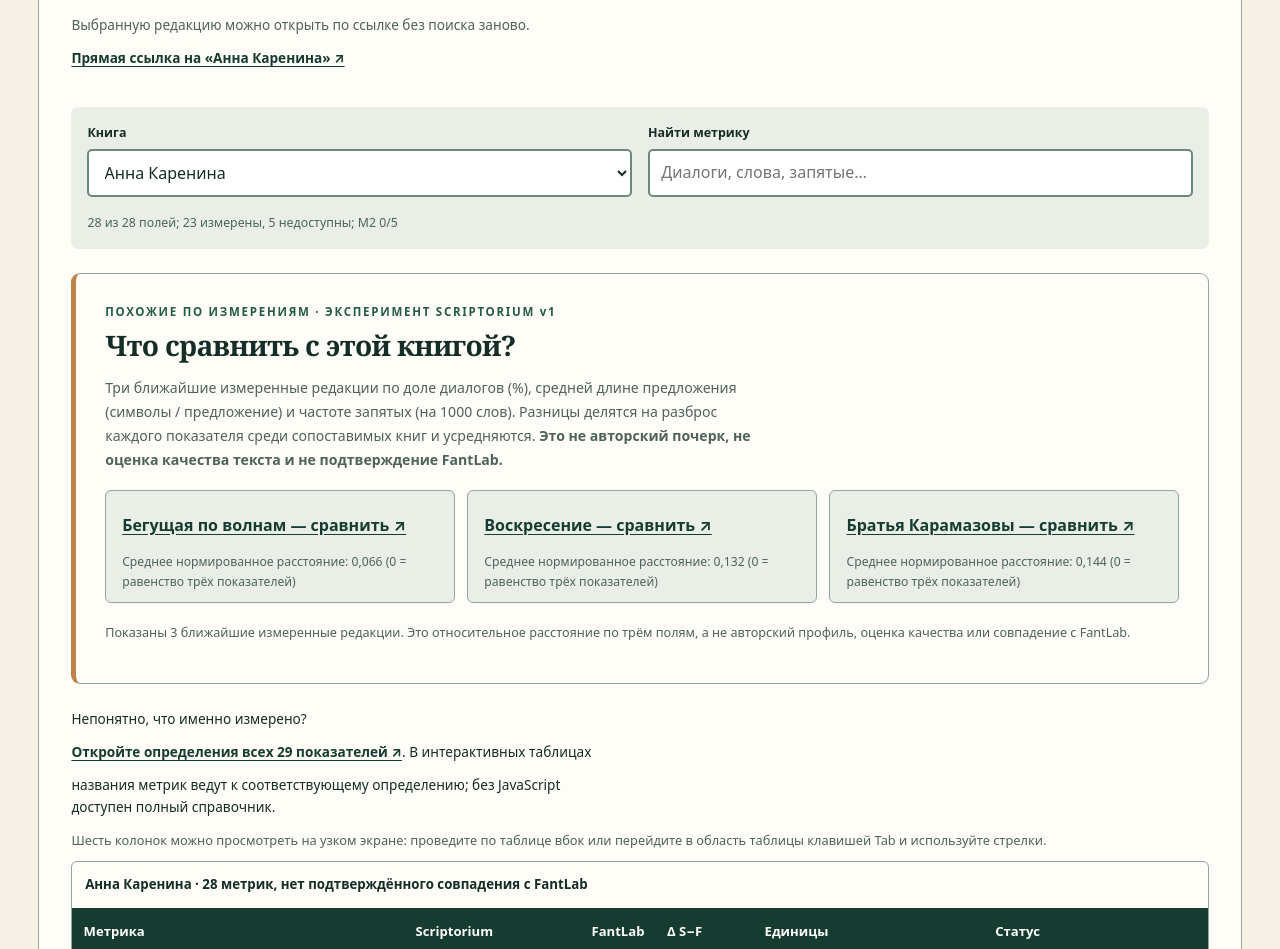
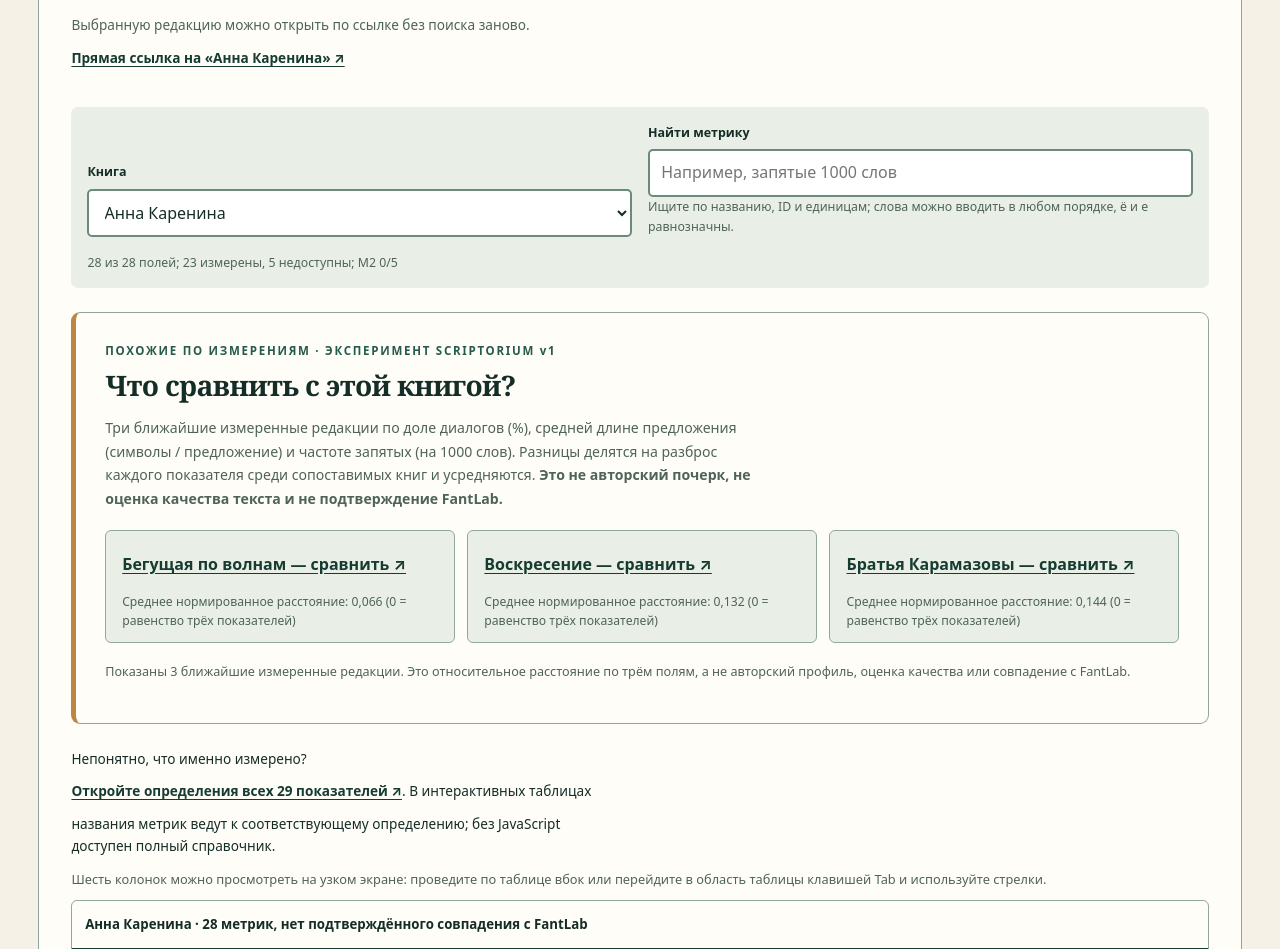
Before and after one commit to drevendev/Scriptorium, a plain HTML site: page index.html in a window 1280 px wide. Shown: the part 7103-8052 px from the top of the page. Drawn offline with Linux system fonts and the light colour scheme.

Commit message:
feat(reader): match unordered metric metadata terms (index.html)

```diff
--- a/index.html
+++ b/index.html
@@ -291,7 +291,7 @@
 <p>Отдельное измерение Scriptorium и значение FantLab, если оно есть. <strong>Δ S−F</strong> — разница «Scriptorium минус FantLab»: для процентов — в процентных пунктах, для остальных полей — в указанных единицах. Дробные разницы округлены до трёх знаков (малые ненулевые показаны как &lt;0,001). Это диагностика разных или неустановленных редакций, <strong>не критерий прохождения</strong>. Отсутствующая разница — «—», не ноль. Совпадение методик и исходного текста FantLab не установлено — M2: 0/5.</p><p class="permalink-help">Выбранную редакцию можно открыть по ссылке без поиска заново. <a id="share-work" href="?book=anna#measurements">Прямая ссылка на «Анну Каренину» ↗</a></p></div>
 <div class="controls"><div class="control"><label for="choose-book">Книга</label>
 <select id="choose-book" disabled><option value="anna" selected>Анна Каренина</option><option value="waves">Бегущая по волнам</option><option value="silver">Серебряный голубь</option><option value="karamazov">Братья Карамазовы</option><option value="hyperboloid">Гиперболоид инженера Гарина</option><option value="beketova">Дети капитана Гранта</option><option value="resurrection">Воскресение</option><option value="road">Дорога в никуда</option><option value="oblomov">Обломов</option><option value="humiliated">Униженные и оскорбленные</option><option value="shishmareva">Робинзон Крузо · Шишмарёва</option></select></div>
-<div class="control"><label for="search-metric">Найти метрику</label><input id="search-metric" type="search" disabled placeholder="Диалоги, слова, запятые…"></div>
+<div class="control"><label for="search-metric">Найти метрику</label><input id="search-metric" type="search" disabled placeholder="Например, запятые 1000 слов" aria-describedby="metric-search-help"><p id="metric-search-help" class="control-note">Ищите по названию, ID и единицам; слова можно вводить в любом порядке, ё и е равнозначны.</p></div>
 <p id="table-status" class="control-note" aria-live="polite">Все 28 полей «Анны Карениной» доступны без JavaScript; интерактивный режим позволяет выбрать другую редакцию и искать метрики.</p></div>
 <aside class="neighbor-panel" id="measured-neighbors" aria-labelledby="neighbor-title">
   <div class="neighbor-intro">
```
